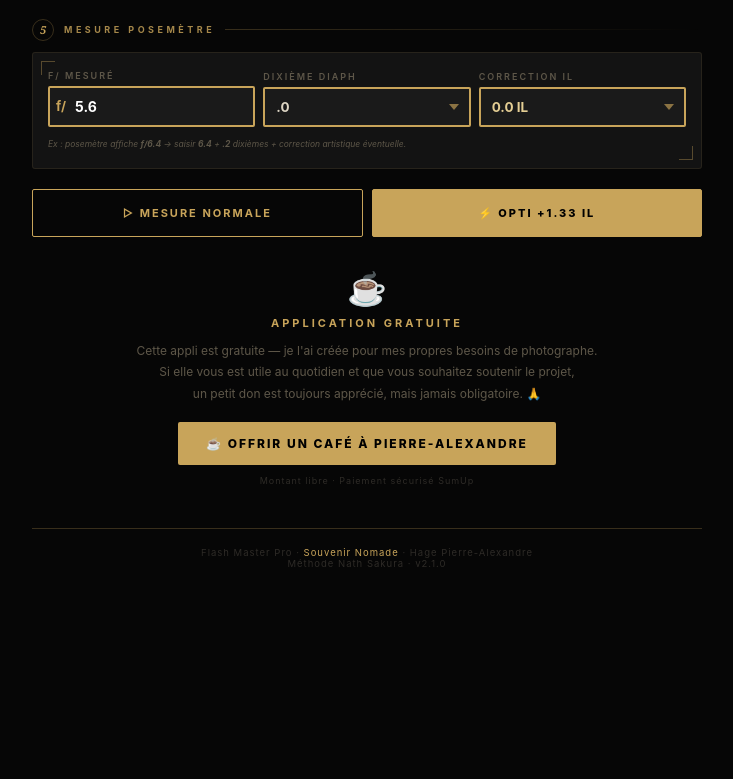
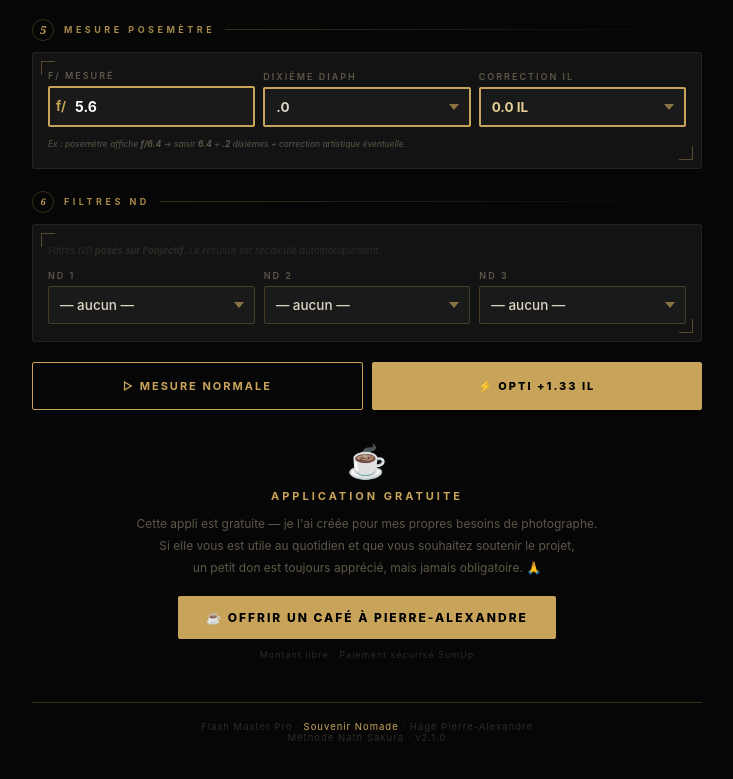
Before and after one commit to souvenirnomade/flash-master-pro-V2, a website: page www/index.html in a window 1280 px wide. Shown: the part 1581-2360 px from the top of the page, without its empty margins (273-1006 px from the left). Before the commit the page ends 2238 px from the top, so only its background shows below. Drawn offline with Linux system fonts and the light colour scheme.

Commit message:
Add files via upload

```diff
--- a/www/index.html
+++ b/www/index.html
@@ -388,6 +388,19 @@ input[type=number]::-webkit-outer-spin-button,input[type=number]::-webkit-inner-
   </div>
 </div>
 
+<!-- ND SECTION -->
+<div class="bloc">
+  <div class="btit"><div class="bnum" style="font-size:9px;letter-spacing:0">6</div><div class="blab">Filtres ND</div><div class="bligne"></div></div>
+  <div class="carte">
+    <p class="hint" style="margin-bottom:12px">Filtres ND <b>posés sur l'objectif</b>. Le résultat est recalculé automatiquement.</p>
+    <div class="g3">
+      <div class="ch"><label>ND 1</label><select id="nd1" onchange="calcND()"><option value="0">— aucun —</option><option value="1">ND2 (−1 IL)</option><option value="2">ND4 (−2 IL)</option><option value="3">ND8 (−3 IL)</option><option value="4">ND16 (−4 IL)</option><option value="5">ND32 (−5 IL)</option><option value="6">ND64 (−6 IL)</option><option value="7">ND128 (−7 IL)</option><option value="8">ND256 (−8 IL)</option><option value="9">ND512 (−9 IL)</option><option value="10">ND1000 (−10 IL)</option></select></div>
+      <div class="ch"><label>ND 2</label><select id="nd2" onchange="calcND()"><option value="0">— aucun —</option><option value="1">ND2 (−1 IL)</option><option value="2">ND4 (−2 IL)</option><option value="3">ND8 (−3 IL)</option><option value="4">ND16 (−4 IL)</option><option value="5">ND32 (−5 IL)</option><option value="6">ND64 (−6 IL)</option><option value="7">ND128 (−7 IL)</option><option value="8">ND256 (−8 IL)</option><option value="9">ND512 (−9 IL)</option><option value="10">ND1000 (−10 IL)</option></select></div>
+      <div class="ch"><label>ND 3</label><select id="nd3" onchange="calcND()"><option value="0">— aucun —</option><option value="1">ND2 (−1 IL)</option><option value="2">ND4 (−2 IL)</option><option value="3">ND8 (−3 IL)</option><option value="4">ND16 (−4 IL)</option><option value="5">ND32 (−5 IL)</option><option value="6">ND64 (−6 IL)</option><option value="7">ND128 (−7 IL)</option><option value="8">ND256 (−8 IL)</option><option value="9">ND512 (−9 IL)</option><option value="10">ND1000 (−10 IL)</option></select></div>
+    </div>
+  </div>
+</div>
+
 <!-- BOUTONS -->
 <div class="rbtn">
   <button class="cbtn bn" onclick="calculate(0)">▷ Mesure Normale</button>
@@ -409,9 +422,6 @@ input[type=number]::-webkit-outer-spin-button,input[type=number]::-webkit-inner-
         <div class="trop-luz-exces" id="tl-exces">—</div>
         <div class="tl-tabs"><button class="tl-tab active" onclick="tlTab('nd')">🔲 Filtre ND</button><button class="tl-tab" onclick="tlTab('apn')">📷 Réglage APN</button></div>
         <div class="tl-panel active" id="tl-panel-nd">
-          <div class="nd-row"><span class="nd-lbl">ND 1</span><select class="nd-select" id="nd1" onchange="calcND()"><option value="0">— aucun —</option><option value="1">ND2 (−1 IL)</option><option value="2">ND4 (−2 IL)</option><option value="3">ND8 (−3 IL)</option><option value="4">ND16 (−4 IL)</option><option value="5">ND32 (−5 IL)</option><option value="6">ND64 (−6 IL)</option><option value="7">ND128 (−7 IL)</option><option value="8">ND256 (−8 IL)</option><option value="9">ND512 (−9 IL)</option><option value="10">ND1000 (−10 IL)</option></select></div>
-          <div class="nd-row"><span class="nd-lbl">ND 2</span><select class="nd-select" id="nd2" onchange="calcND()"><option value="0">— aucun —</option><option value="1">ND2 (−1 IL)</option><option value="2">ND4 (−2 IL)</option><option value="3">ND8 (−3 IL)</option><option value="4">ND16 (−4 IL)</option><option value="5">ND32 (−5 IL)</option><option value="6">ND64 (−6 IL)</option><option value="7">ND128 (−7 IL)</option><option value="8">ND256 (−8 IL)</option><option value="9">ND512 (−9 IL)</option><option value="10">ND1000 (−10 IL)</option></select></div>
-          <div class="nd-row"><span class="nd-lbl">ND 3</span><select class="nd-select" id="nd3" onchange="calcND()"><option value="0">— aucun —</option><option value="1">ND2 (−1 IL)</option><option value="2">ND4 (−2 IL)</option><option value="3">ND8 (−3 IL)</option><option value="4">ND16 (−4 IL)</option><option value="5">ND32 (−5 IL)</option><option value="6">ND64 (−6 IL)</option><option value="7">ND128 (−7 IL)</option><option value="8">ND256 (−8 IL)</option><option value="9">ND512 (−9 IL)</option><option value="10">ND1000 (−10 IL)</option></select></div>
           <div class="nd-result" id="nd-result" style="display:none">
             <div class="nd-result-line"><span class="nd-result-lbl">Total ND</span><span class="nd-result-val" id="nd-total-stops">—</span></div>
             <div class="nd-result-line"><span class="nd-result-lbl">Flash après ND</span><span class="nd-result-val" id="nd-flash-result">—</span></div>
```
